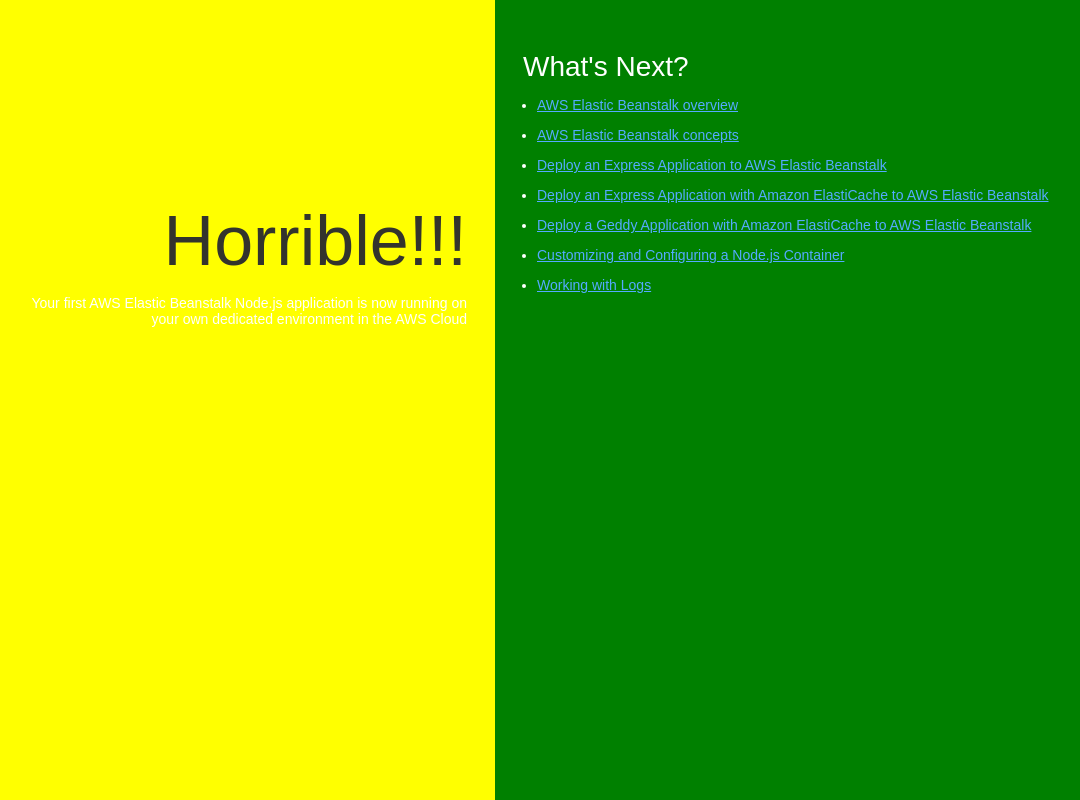
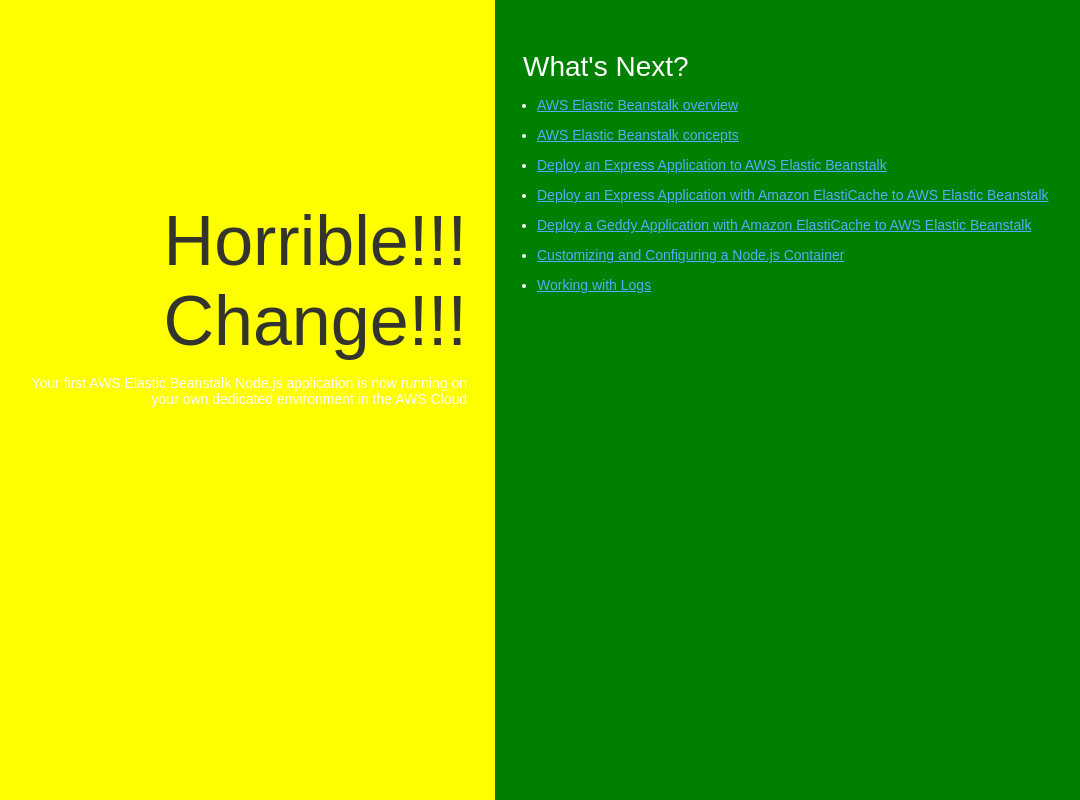
Before and after one commit to nikolavrtikola/MyTestNodeApp, a website: page index.html in a window 1280 px wide. Shown: the whole page, without its empty margins (145-1225 px from the left). Drawn offline with Linux system fonts and the light colour scheme.

Commit message:
Update index.html
Text changed into Horrible Change.

```diff
--- a/index.html
+++ b/index.html
@@ -74,7 +74,7 @@
   </head>
   <body>
     <div class="textColumn">
-      <h1>Horrible!!!</h1>
+      <h1>Horrible!!! Change!!!</h1>
       <p>Your first AWS Elastic Beanstalk Node.js application is now running on your own dedicated environment in the AWS Cloud</p>
     </div>
     <div class="linksColumn">
```
